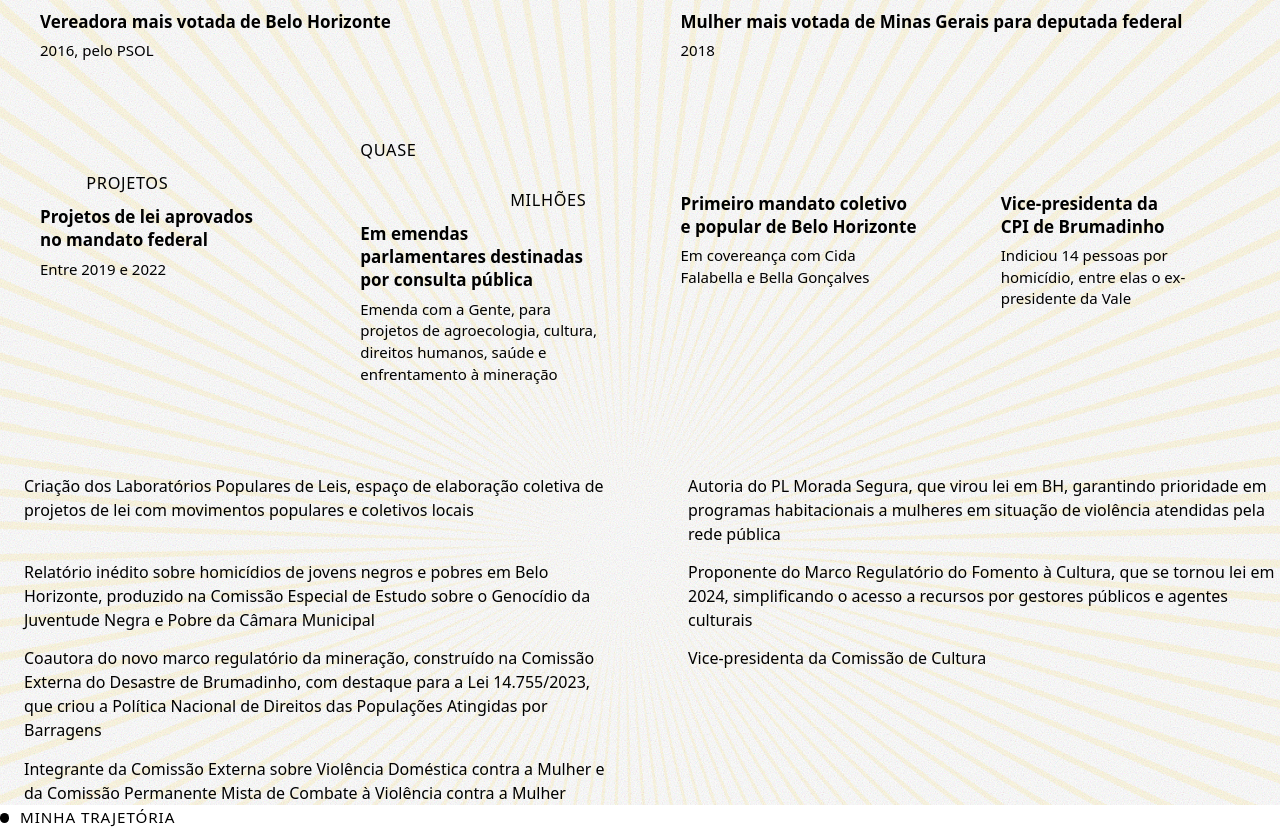
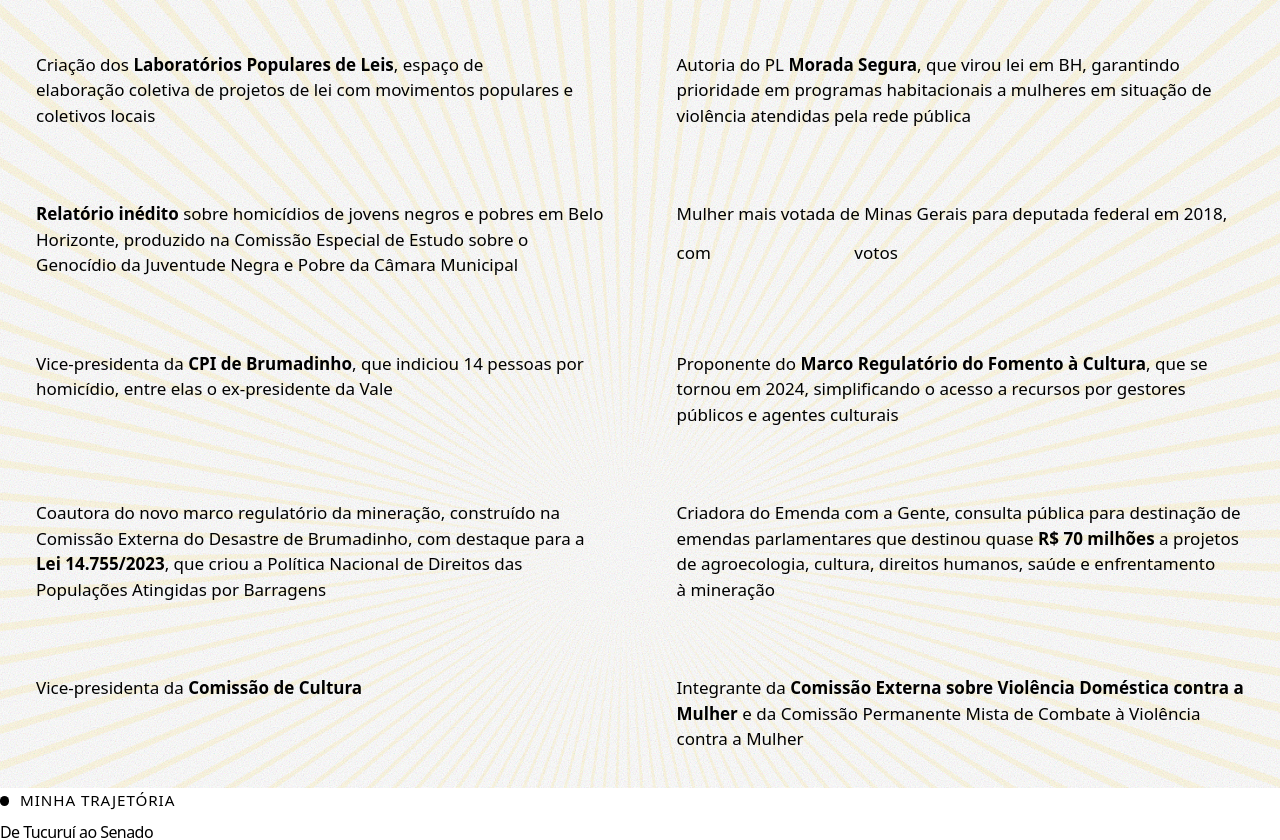
Before and after one commit to PPP-Group/lp-aurea-carolina, a React (Vite) app: page / in a window 1280 px wide. Shown: the part 3280-4120 px from the top of the page. Built offline with nearby package versions, Linux system fonts and the light colour scheme.

Commit message:
feat: add Provas and Bandeiras sections with associated styling and data structure

```diff
--- a/src/components/bandeiras/Bandeiras.jsx
+++ b/src/components/bandeiras/Bandeiras.jsx
@@ -39,6 +39,7 @@ function Bandeira({ item, indice }) {
         </summary>
 
         <div className="bandeira__corpo">
+          <p>{item.chamada}</p>
           {item.completa.map((p, i) => (
             <p key={i}>{p}</p>
           ))}
--- a/src/components/provas/Provas.jsx
+++ b/src/components/provas/Provas.jsx
@@ -1,47 +1,66 @@
 import { provas } from '../../data/campanha.js'
 import { useContador } from '../../lib/useContador.js'
+import { useRevelar } from '../../lib/useRevelar.js'
 
 /* ============================================================================
-   O QUE JÁ FOI FEITO
+   ATUAÇÃO INSTITUCIONAL
    ----------------------------------------------------------------------------
-   Painel escuro. Depois da biografia, a página precisa provar o que afirmou, e
-   prova com número.
+   Painel escuro. Depois da biografia, a página precisa provar o que afirmou.
 
-   Os dois primeiros itens carregam o argumento inteiro da campanha: 17.420 e
-   162.740 são votos que ela tirou quando ninguém apostava. Por isso ocupam o
-   dobro de espaço dos outros quatro e contam do zero quando entram na tela.
-
-   Dois itens não são contáveis — a Gabinetona e a CPI de Brumadinho. Em vez de
-   forçar um "1" que não diz nada, o lugar do número fica com o nome próprio,
-   que é justamente o que se reconhece.
+   O texto aqui é político e já foi aprovado palavra por palavra: cada item é
+   uma linha do documento, inteira. Por isso o número não sai da frase pra
+   virar cartaz com um rótulo resumido embaixo — ele fica exatamente onde foi
+   escrito e só cresce, no degradê da pétala. A frase continua legível de
+   ponta a ponta; o olho é que para no 17.420 antes de ler o resto.
    ========================================================================== */
 
-function Numero({ item, duracao }) {
-  const [alvo, valor] = useContador(item.valor, { duracao })
+/* A contagem corre dentro de uma caixa que já nasce do tamanho do número
+   final: o molde é o próprio número, escondido, e o valor corrente fica
+   empilhado em cima dele na mesma célula da grade. Assim a palavra seguinte
+   não anda enquanto os dígitos sobem — e a caixa não sobra um dedo de espaço,
+   como sobrava quando a largura era estimada em `ch`. */
+function Contagem({ token }) {
+  const [no, valor] = useContador(Number(token.replace(/\./g, '')))
 
   return (
-    <strong className="prova__valor" ref={alvo}>
-      {item.aproximado && <span className="prova__quase">quase</span>}
-      <span className="prova__digitos">
-        {item.prefixo}
-        {valor}
+    <span className="prova__contagem" ref={no}>
+      <span className="prova__molde" aria-hidden="true">
+        {token}
       </span>
-      <span className="prova__unidade">{item.unidade}</span>
-    </strong>
+      <span className="prova__contado">{valor}</span>
+    </span>
   )
 }
 
-function Prova({ item, largo }) {
+/* `realce` é sempre um pedaço da própria frase. Quem conta vira número grande
+   no degradê; o resto é nome próprio e fica no amarelo, no corpo do texto. */
+function Realce({ trecho, contar }) {
+  if (!contar) return <b className="prova__realce prova__realce--nome">{trecho}</b>
+
   return (
-    <li className="prova" data-largo={largo ? 'sim' : 'nao'}>
-      {item.palavra ? (
-        <strong className="prova__valor prova__valor--palavra">{item.palavra}</strong>
-      ) : (
-        <Numero item={item} duracao={largo ? 1900 : 1200} />
-      )}
+    <b className="prova__realce prova__realce--numero">
+      <Contagem token={trecho} />
+    </b>
+  )
+}
 
-      <p className="prova__rotulo">{item.rotulo}</p>
-      <p className="prova__detalhe">{item.detalhe}</p>
+function Prova({ item }) {
+  const alvo = useRevelar()
+  const corte = item.realce ? item.texto.indexOf(item.realce) : -1
+
+  return (
+    <li className="prova revelar" ref={alvo}>
+      <p className="prova__texto">
+        {corte < 0 ? (
+          item.texto
+        ) : (
+          <>
+            {item.texto.slice(0, corte)}
+            <Realce trecho={item.realce} contar={item.contar} />
+            {item.texto.slice(corte + item.realce.length)}
+          </>
+        )}
+      </p>
     </li>
   )
 }
@@ -61,18 +80,8 @@ export function Provas() {
         </header>
 
         <ul className="provas__lista">
-          {provas.itens.map((item, i) => (
-            <Prova key={item.rotulo} item={item} largo={i < 2} />
-          ))}
-        </ul>
-
-        {/* O resto da atuação institucional não cabe em número: são leis,
-            relatórios e comissões. Ficam em lista, logo abaixo do painel. */}
-        <ul className="provas__extras">
-          {provas.lista.map((texto) => (
-            <li key={texto} className="provas__extra">
-              {texto}
-            </li>
+          {provas.itens.map((item) => (
+            <Prova key={item.texto} item={item} />
           ))}
         </ul>
       </div>
--- a/src/data/campanha.js
+++ b/src/data/campanha.js
@@ -99,62 +99,78 @@ export const principios = {
 
 /* ---------------------------------------------------------------------------
    ATUAÇÃO INSTITUCIONAL
-   Os números que a campanha pode provar. `valor` é o que anima, `unidade` é o
-   que fica parado do lado.
+   A lista do documento, inteira e sem corte. O número não é reescrito num
+   rótulo à parte: ele fica onde sempre esteve, dentro da frase aprovada, e só
+   muda de tamanho.
    ------------------------------------------------------------------------- */
 
 export const provas = {
   tarja: 'Atuação institucional',
   titulo: 'Política que transforma',
+  /* Cada item é uma linha do documento, copiada inteira e na ordem em que
+     aparece lá. `realce` nunca é texto novo: é sempre um pedaço da própria
+     frase, o pedaço que muda de tipografia. `contar` faz o número dentro
+     desse pedaço subir do zero quando ele entra na tela. */
   itens: [
     {
-      valor: 17420,
-      unidade: 'votos',
-      rotulo: 'Vereadora mais votada de Belo Horizonte',
-      detalhe: '2016, pelo PSOL',
+      texto: 'Vereadora mais votada de Belo Horizonte em 2016, com 17.420 votos',
+      realce: '17.420',
+      contar: true,
     },
     {
-      valor: 162740,
-      unidade: 'votos',
-      rotulo: 'Mulher mais votada de Minas Gerais para deputada federal',
-      detalhe: '2018',
+      texto:
+        'Criadora da Gabinetona, primeiro mandato coletivo e popular de Belo Horizonte, em covereança com Cida Falabella e Bella Gonçalves',
+      realce: 'Gabinetona',
     },
     {
-      valor: 9,
-      unidade: 'projetos',
-      rotulo: 'Projetos de lei aprovados no mandato federal',
-      detalhe: 'Entre 2019 e 2022',
+      texto:
+        'Criação dos Laboratórios Populares de Leis, espaço de elaboração coletiva de projetos de lei com movimentos populares e coletivos locais',
+      realce: 'Laboratórios Populares de Leis',
     },
     {
-      valor: 70,
-      unidade: 'milhões',
-      prefixo: 'R$ ',
-      aproximado: true,
-      rotulo: 'Em emendas parlamentares destinadas por consulta pública',
-      detalhe:
-        'Emenda com a Gente, para projetos de agroecologia, cultura, direitos humanos, saúde e enfrentamento à mineração',
+      texto:
+        'Autoria do PL Morada Segura, que virou lei em BH, garantindo prioridade em programas habitacionais a mulheres em situação de violência atendidas pela rede pública',
+      realce: 'Morada Segura',
     },
     {
-      palavra: 'Gabinetona',
-      rotulo: 'Primeiro mandato coletivo e popular de Belo Horizonte',
-      detalhe: 'Em covereança com Cida Falabella e Bella Gonçalves',
+      texto:
+        'Relatório inédito sobre homicídios de jovens negros e pobres em Belo Horizonte, produzido na Comissão Especial de Estudo sobre o Genocídio da Juventude Negra e Pobre da Câmara Municipal',
+      realce: 'Relatório inédito',
     },
     {
-      palavra: 'Brumadinho',
-      rotulo: 'Vice-presidenta da CPI de Brumadinho',
-      detalhe: 'Indiciou 14 pessoas por homicídio, entre elas o ex-presidente da Vale',
+      texto: 'Mulher mais votada de Minas Gerais para deputada federal em 2018, com 162.740 votos',
+      realce: '162.740',
+      contar: true,
     },
-  ],
-  /* Os itens da Atuação institucional que não viram número: entram como lista,
-     na ordem e na redação do documento. */
-  lista: [
-    'Criação dos Laboratórios Populares de Leis, espaço de elaboração coletiva de projetos de lei com movimentos populares e coletivos locais',
-    'Autoria do PL Morada Segura, que virou lei em BH, garantindo prioridade em programas habitacionais a mulheres em situação de violência atendidas pela rede pública',
-    'Relatório inédito sobre homicídios de jovens negros e pobres em Belo Horizonte, produzido na Comissão Especial de Estudo sobre o Genocídio da Juventude Negra e Pobre da Câmara Municipal',
-    'Proponente do Marco Regulatório do Fomento à Cultura, que se tornou lei em 2024, simplificando o acesso a recursos por gestores públicos e agentes culturais',
-    'Coautora do novo marco regulatório da mineração, construído na Comissão Externa do Desastre de Brumadinho, com destaque para a Lei 14.755/2023, que criou a Política Nacional de Direitos das Populações Atingidas por Barragens',
-    'Vice-presidenta da Comissão de Cultura',
-    'Integrante da Comissão Externa sobre Violência Doméstica contra a Mulher e da Comissão Permanente Mista de Combate à Violência contra a Mulher',
+    {
+      texto:
+        'Vice-presidenta da CPI de Brumadinho, que indiciou 14 pessoas por homicídio, entre elas o ex-presidente da Vale',
+      realce: 'CPI de Brumadinho',
+    },
+    {
+      texto:
+        'Proponente do Marco Regulatório do Fomento à Cultura, que se tornou em 2024, simplificando o acesso a recursos por gestores públicos e agentes culturais',
+      realce: 'Marco Regulatório do Fomento à Cultura',
+    },
+    {
+      texto:
+        'Coautora do novo marco regulatório da mineração, construído na Comissão Externa do Desastre de Brumadinho, com destaque para a Lei 14.755/2023, que criou a Política Nacional de Direitos das Populações Atingidas por Barragens',
+      realce: 'Lei 14.755/2023',
+    },
+    {
+      texto:
+        'Criadora do Emenda com a Gente, consulta pública para destinação de emendas parlamentares que destinou quase R$ 70 milhões a projetos de agroecologia, cultura, direitos humanos, saúde e enfrentamento à mineração',
+      realce: 'R$ 70 milhões',
+    },
+    {
+      texto: 'Vice-presidenta da Comissão de Cultura',
+      realce: 'Comissão de Cultura',
+    },
+    {
+      texto:
+        'Integrante da Comissão Externa sobre Violência Doméstica contra a Mulher e da Comissão Permanente Mista de Combate à Violência contra a Mulher',
+      realce: 'Comissão Externa sobre Violência Doméstica contra a Mulher',
+    },
   ],
 }
 
--- a/src/styles/base.css
+++ b/src/styles/base.css
@@ -411,8 +411,7 @@ html {
    ------------------------------------------------------------------------- */
 .marca__numero,
 .marca__numero--pequeno,
-.prova__digitos,
-.prova__valor--palavra,
+.prova__contado,
 .marco[data-marco='sim'] .marco__digitos {
   padding: 0.1em 0.12em 0.16em;
   margin: -0.1em -0.12em -0.16em;
--- a/src/styles/provas.css
+++ b/src/styles/provas.css
@@ -1,9 +1,13 @@
 /* ============================================================================
-   O QUE JÁ FOI FEITO
+   ATUAÇÃO INSTITUCIONAL
    ----------------------------------------------------------------------------
    O painel escuro da página. Vinho Araçá de fundo, números no degradê da
    pétala. É o contraponto ao bege da seção anterior: a biografia conversa, o
    número afirma.
+
+   Como o texto é aprovado e não pode ser recortado, cada item é uma frase
+   comprida. Duas colunas no desktop, uma no celular: a frase precisa de linha
+   larga o bastante pra não virar uma coluna de três palavras.
    ========================================================================== */
 
 .provas {
@@ -41,6 +45,8 @@
   color: var(--color-bege);
 }
 
+/* O 1px de gap com o fundo claro por baixo desenha os fios da grade sem que
+   nenhuma célula precise de borda própria. */
 .provas__lista {
   display: grid;
   gap: 1px;
@@ -55,129 +61,62 @@
 
 .prova {
   display: flex;
-  flex-direction: column;
-  gap: 0.4rem;
-  padding: clamp(1.5rem, 3.5vw, 2.5rem);
+  padding: clamp(1.4rem, 3.2vw, 2.25rem);
   background: var(--color-vinho);
 }
 
-.prova__valor {
-  display: flex;
-  flex-wrap: wrap;
-  align-items: baseline;
-  gap: 0 0.32em;
+.prova__texto {
+  font-size: 1.0625rem;
+  line-height: 1.5;
+  color: var(--color-claro-fraco);
+  text-wrap: pretty;
+}
+
+.prova__realce {
+  font-weight: 700;
+}
+
+/* Nome próprio: mesma escala do corpo, só o amarelo. Se crescesse como o
+   número, metade da frase viraria título. */
+.prova__realce--nome {
+  color: var(--color-amarelo);
+}
+
+.prova__realce--numero {
   font-family: var(--font-titulo);
   font-weight: 900;
-  font-size: clamp(2.4rem, 6vw, 3.4rem);
-  line-height: 0.95;
-  letter-spacing: -0.04em;
+  font-size: clamp(1.7rem, 4.2vw, 2.4rem);
+  line-height: 0.9;
+  letter-spacing: -0.03em;
 }
 
-.prova__digitos {
+/* Molde e valor na mesma célula: a caixa mede o número final, a contagem
+   corre por dentro. Medir em `ch` sobrava espaço — `ch` é a largura do zero,
+   e o ponto de milhar é bem mais estreito que isso. */
+.prova__contagem {
+  display: inline-grid;
+  font-variant-numeric: tabular-nums;
+}
+
+.prova__contagem > * {
+  grid-area: 1 / 1;
+}
+
+.prova__molde {
+  visibility: hidden;
+}
+
+/* O degradê fica na folha que carrega os dígitos, não no ancestral: assim a
+   caixa de pintura é exatamente a caixa do texto que aparece. */
+.prova__contado {
   background: var(--grad-petala);
   -webkit-background-clip: text;
   background-clip: text;
   color: transparent;
 }
 
-/* Os dois grandes: os votos. Ganham o dobro de corpo e, no desktop, metade da
-   grade cada um. */
-.prova[data-largo='sim'] .prova__valor {
-  font-size: clamp(3rem, 9vw, 5.25rem);
-}
-
-.prova__quase,
-.prova__unidade {
-  font-family: var(--font-faixa);
-  font-weight: 400;
-  font-size: 0.3em;
-  letter-spacing: 0.04em;
-  text-transform: uppercase;
-  color: var(--color-claro-fraco);
-}
-
-/* "quase" qualifica o valor inteiro, então ocupa a linha de cima sozinho. Ao
-   lado do número ele disputaria a leitura com a unidade. */
-.prova__quase {
-  flex-basis: 100%;
-  margin-bottom: 0.1em;
-}
-
-.prova__valor--palavra {
-  font-size: clamp(1.9rem, 4.5vw, 2.5rem);
-  letter-spacing: -0.03em;
-  background: var(--grad-petala);
-  -webkit-background-clip: text;
-  background-clip: text;
-  color: transparent;
-}
-
-.prova__rotulo {
-  margin-top: 0.35rem;
-  font-size: 1.0625rem;
-  font-weight: 600;
-  line-height: 1.35;
-  color: var(--color-bege);
-  text-wrap: balance;
-}
-
-.prova__detalhe {
-  font-size: 0.9375rem;
-  line-height: 1.45;
-  color: var(--color-claro-fraco);
-}
-
-/* ---------------------------------------------------------------------------
-   O resto da atuação institucional
-
-   Não são números, são feitos: leis, relatórios, comissões. Duas colunas no
-   desktop pra não virar uma coluna comprida logo depois da grade de números.
-   ------------------------------------------------------------------------- */
-
-.provas__extras {
-  display: grid;
-  gap: 0.9rem 3rem;
-  margin: clamp(2rem, 4vw, 3rem) 0 0;
-  padding: 0;
-  list-style: none;
-}
-
-.provas__extra {
-  position: relative;
-  padding-left: 1.5rem;
-  font-size: 1rem;
-  line-height: 1.5;
-  color: var(--color-claro-fraco);
-}
-
-.provas__extra::before {
-  content: '';
-  position: absolute;
-  top: 0.6em;
-  left: 0;
-  width: 0.55rem;
-  height: 0.55rem;
-  border-radius: 999px;
-  background: var(--grad-petala);
-}
-
-@media (min-width: 46rem) {
+@media (min-width: 60rem) {
   .provas__lista {
     grid-template-columns: repeat(2, 1fr);
   }
 }
-
-@media (min-width: 68rem) {
-  .provas__lista {
-    grid-template-columns: repeat(4, 1fr);
-  }
-  .prova[data-largo='sim'] {
-    grid-column: span 2;
-  }
-}
-
-@media (min-width: 60rem) {
-  .provas__extras {
-    grid-template-columns: repeat(2, 1fr);
-  }
-}
```
Also changed, not shown: .claude/launch.json.
